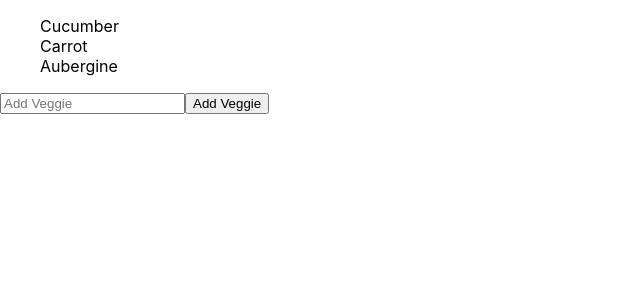
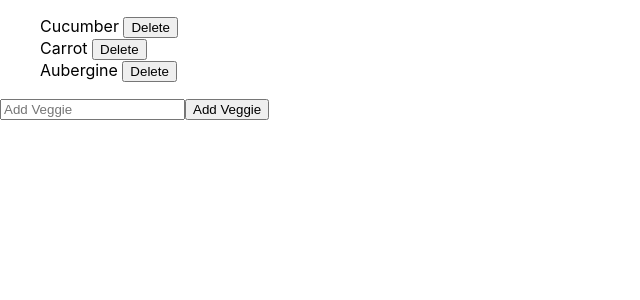
Before and after one commit to scrumpygeo/veglist-reducer, a React (Create React App) app: page / in a window 1280 px wide. Shown: the top 300 px of the page, without its empty margins (0-640 px from the left). Built offline with nearby package versions, Linux system fonts and the light colour scheme.

Commit message:
remove veg method

```diff
--- a/src/components/VegDetails.js
+++ b/src/components/VegDetails.js
@@ -2,7 +2,15 @@ import React, { useContext } from 'react'
 import { VegContext } from '../contexts/VegContext'
 
 const VegDetails = ({ veg }) => {
-  return <div>{veg.name}</div>
+  const { dispatch } = useContext(VegContext)
+  return (
+    <div>
+      {veg.name}{' '}
+      <button onClick={() => dispatch({ type: 'REMOVE_VEG', id: veg.id })}>
+        Delete
+      </button>
+    </div>
+  )
 }
 
 export default VegDetails
--- a/src/reducers/vegReducer.js
+++ b/src/reducers/vegReducer.js
@@ -10,6 +10,8 @@ export const vegReducer = (state, action) => {
           id: uuidv4(),
         },
       ]
+    case 'REMOVE_VEG':
+      return state.filter((veg) => veg.id !== action.id)
     default:
       return state
   }
```
